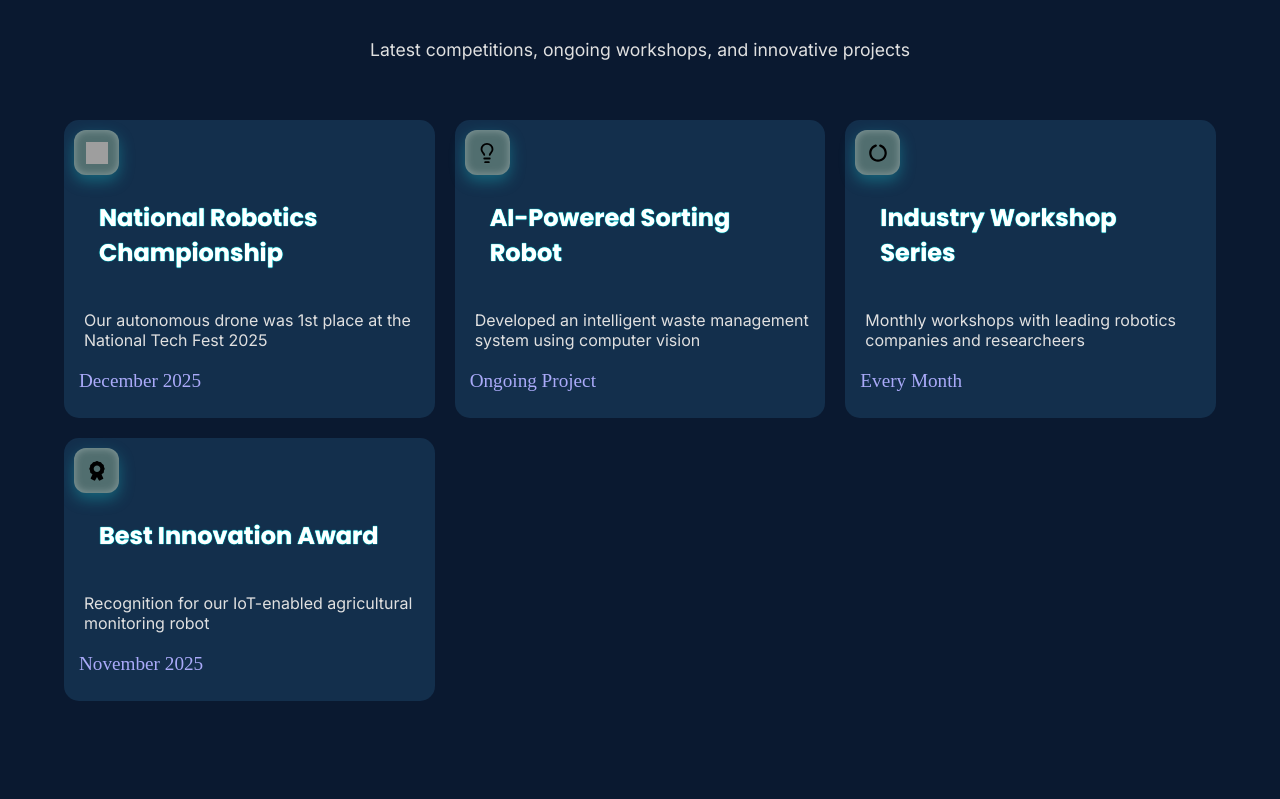
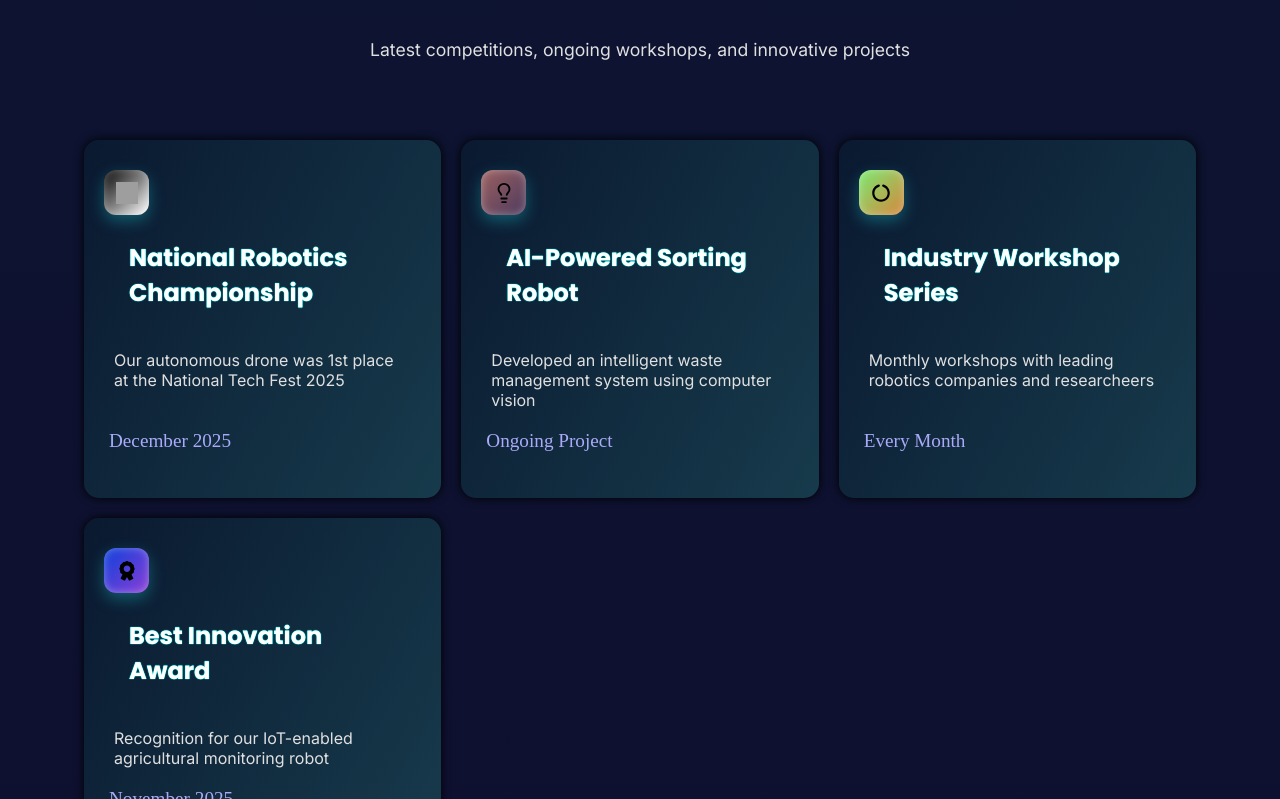
Before and after one commit to UnqGit/Robotics_Club_Website, a React (Vite) app in the folder robotics_club/: page / in a window 1280 px wide. Shown: the part 1441-2240 px from the top of the page. Built offline with nearby package versions, Linux system fonts and the light colour scheme; grey boxes are pictures that could not be loaded.

Commit message:
Changed the overall view of the site and made sure to fix any bugs

```diff
--- a/robotics_club/src/appStyle.css
+++ b/robotics_club/src/appStyle.css
@@ -18,8 +18,8 @@ body {
     height: fit-content;
     margin: 0;
     padding: 0;
-    /* background: linear-gradient(rgb(145, 145, 145), rgb(163, 163, 246)); */
-    background-color: #0A1930;
+    background: linear-gradient(180deg,  #0A1930,  #120a30);
+    /* background-color: #0A1930; */
 }
 
 .main--container--mn .navbar--nb {
@@ -32,7 +32,8 @@ body {
     overflow-y: hidden;
     display: flex;
     align-items: center;
-    background-color: #0A1930;
+    background-color:#0A1930;
+    box-shadow: 0 5px 12px #0A1930;
     margin: 0 auto;
 }
 
@@ -101,7 +102,7 @@ button:active {
 
 .card:hover {
     transform: translateY(-4px) scale(1.05);
-    box-shadow: 0 12px 25px rgba(30, 60, 211, 0.5);
+    box-shadow: 0 0 20px rgba(30, 60, 211, 0.5);
     border: rgb(133, 81, 247);
 }
 
@@ -406,7 +407,8 @@ button:active {
     margin: 20px 10px;
     border-radius: 15px;
     /* background-color: rgb(177, 154, 246); */
-    background-color: #132F4C;
+    /* background-color: #132F4C; */
+    background: linear-gradient(135deg, #153556, rgb(46, 26, 72));
     text-align: left;
     padding-left: 10px;
     transition:
@@ -607,6 +609,7 @@ button:active {
     grid-template-columns: repeat(auto-fit, minmax(280px, 1fr));
     gap: 20px;
     width: 100%;
+    padding: 20px;
     justify-content: center;
     justify-items: center;
 }
@@ -616,10 +619,12 @@ button:active {
     box-sizing: border-box;
     border-radius: 15px;
     text-align: left;
-    padding-left: 10px;
+    padding: 20px;
     align-items: stretch;
     background-color: #132F4C;
     display: flex;
+    background: linear-gradient(120deg, #0A1930, rgb(23, 59, 76));
+    /* box-shadow: 0 0 15px black; */
     flex-direction: column;
 }
 
@@ -678,8 +683,17 @@ button:active {
     transition: transform 0.3s ease, fill 0.3s ease;
 }
 
-.main--container--mn .hero--section .club--highlight .highlight--boxes .highlights .highlight--icon .achievement {
+.main--container--mn .hero--section .club--highlight .highlight--boxes .highlights .highlight--icon.achievement {
     background: linear-gradient(135deg, rgb(0, 0, 0), rgb(255, 255, 255));
+}
+.main--container--mn .hero--section .club--highlight .highlight--boxes .highlights .highlight--icon.project {
+    background: linear-gradient(135deg, rgb(155, 97, 97), rgb(78, 58, 94));
+}
+.main--container--mn .hero--section .club--highlight .highlight--boxes .highlights .highlight--icon.industryCircle {
+    background: linear-gradient(135deg, rgb(123, 233, 113), rgb(214, 134, 60));
+}
+.main--container--mn .hero--section .club--highlight .highlight--boxes .highlights .highlight--icon.innovation {
+    background: linear-gradient(135deg, rgb(13, 64, 219), rgb(139, 63, 214));
 }
 
 .main--container--mn .hero--section .club--highlight .highlight--boxes .highlights .highlight--icon:hover {
@@ -989,7 +1003,8 @@ button:active {
     text-align: left;
     padding-left: 10px;
     align-items: stretch;
-    background-color: #132F4C;
+    /* background-color: #132F4C; */
+    background: linear-gradient(60deg, #172b41,#1a3e64);
     display: flex;
     flex-direction: column;
     align-self: center;
@@ -1282,6 +1297,8 @@ button:active {
     flex-direction: column;
     align-self: center;
     height: 250px;
+    /* background: linear-gradient(90deg, rgba(62, 55, 46, 0.635), rgba(58, 28, 55, 0.851)); */
+    background: linear-gradient(72deg, rgba(40, 74, 88, 0.635), rgba(36, 42, 95, 0.12));
     transition: all 0.3s ease;
 }
 
@@ -1563,6 +1580,11 @@ button:active {
     font-size: 1.1rem;
     color: rgb(0, 221, 255);
     background-color: rgb(36, 25, 64);
+    transition: all 0.3 ease;
+}
+
+.projects--pro .content--pro .filter--pro button:hover {
+    border: solid 1px white;
 }
 
 .projects--pro .content--pro .no--project {
@@ -1870,7 +1892,7 @@ button:active {
     left: 25%;
     /* LEFT CORNER (as you wanted) */
 
-    background: linear-gradient(to right, rgb(233, 9, 54) 2%, rgb(0, 0, 255));
+    background: linear-gradient(to right, rgb(230, 115, 138) 2%, rgb(135, 135, 228));
     backdrop-filter: blur(6px);
 
     font-weight: bolder;
@@ -1880,8 +1902,9 @@ button:active {
     border-radius: 20px;
 
     font-size: 12px;
-    font-weight: 500;
+    font-weight: bolder;
     z-index: 9;
+    box-shadow: 0 0 10px black;
 }
 
 
@@ -1891,7 +1914,7 @@ button:active {
     right: 25%;
     /* LEFT CORNER (as you wanted) */
 
-    background: linear-gradient(to top, green, rgb(238, 0, 255));
+    background: linear-gradient(to right, rgb(130, 235, 130), rgb(229, 145, 233));
     backdrop-filter: blur(6px);
 
     font-weight: bolder;
@@ -1901,8 +1924,9 @@ button:active {
     border-radius: 20px;
 
     font-size: 12px;
-    font-weight: 500;
+    font-weight: folder;
     z-index: 9;
+    box-shadow: 0 0 10px black;
 }
 
 
--- a/robotics_club/src/pages/About.jsx
+++ b/robotics_club/src/pages/About.jsx
@@ -16,7 +16,7 @@ const facility = ["3D Printers & CNC Machines for rapid prototyping", "Arduino,
             contentData
               .filter(item => item.type === "info")
               .map(item => (
-                <div className="about--box" key={item.id}>
+                <div className="about--box card" key={item.id}>
                   <div className="about--icons">
                     <img src={item.Icon} alt="icon" />
                   </div>
@@ -66,7 +66,7 @@ const facility = ["3D Printers & CNC Machines for rapid prototyping", "Arduino,
                 contentData
                   .filter(item => item.type === "focus")
                   .map(item => (
-                    <div className="focus--box" key={item.id}>
+                    <div className="focus--box card" key={item.id}>
                       <div className="focus--icon">
                         <img src={item.Icon} alt="logo" />
                       </div>
--- a/robotics_club/src/pages/Home.jsx
+++ b/robotics_club/src/pages/Home.jsx
@@ -49,7 +49,7 @@ const Home = ({setOpenPage}) => {
                     contentData
                     .filter(item => item.type === "highlight")
                     .map(item => (
-                        <div className="highlights" key={item.id}>
+                        <div className="highlights card" key={item.id}>
                             <div className={`highlight--icon ${item.style}`}>
                                 <img src={item.Icon} alt='highlight Icon' />
                             </div>
```
